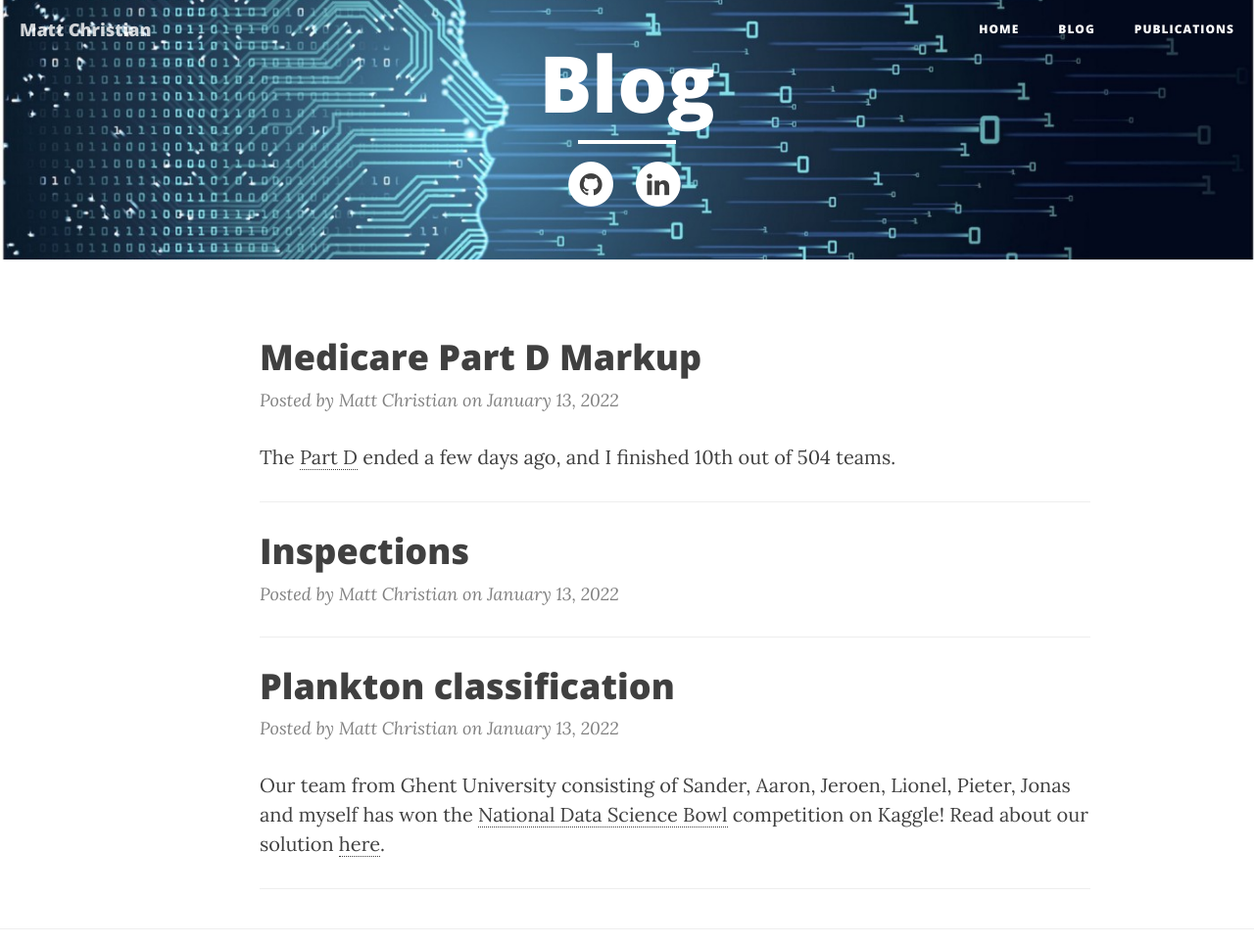
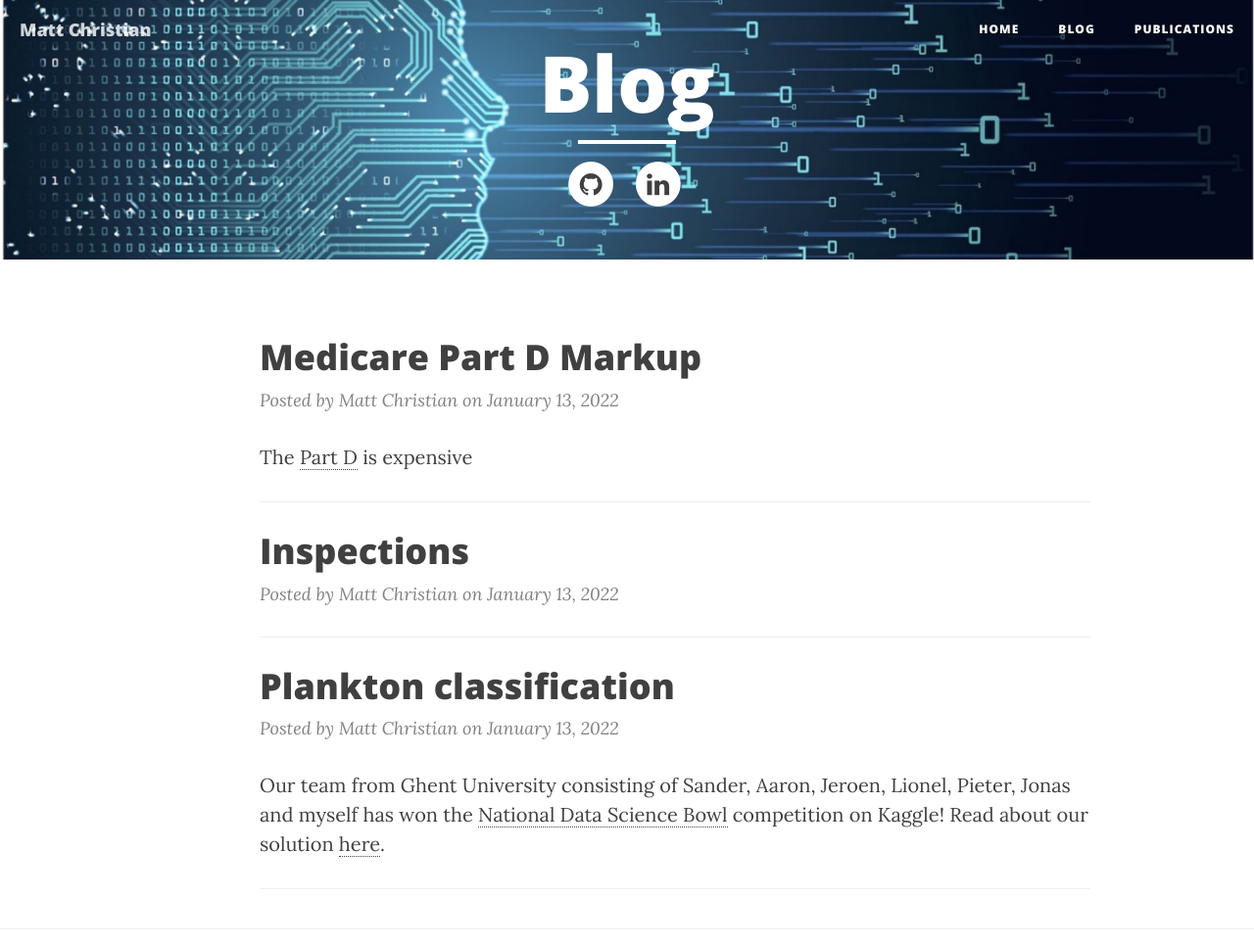
Before and after one commit to analyticalmeanderings/analyticalmeanderings.github.io, a Jekyll site: the page built from blog/index.html, in a window 1280 px wide, cut to the strip 0-965 px from the top of the page. Shown: the whole strip at 98% size. Built offline with Jekyll 4.4.1, drawn with Linux system fonts in a browser that asks for light colours; nearby versions of some CDN libraries; the list of posts is cut into pages by our own code; part of the change alters nothing that is shown.

```diff
--- a/_posts/2022-01-13-partD.markdown
+++ b/_posts/2022-01-13-partD.markdown
@@ -5,50 +5,27 @@ date:       2022-01-13 12:00:00
 author:     "Matt Christian"
 header-img: "img/epilepsy.jpg"
 ---
-The [Part D](http://www.kaggle.com/c/seizure-prediction) ended a few days ago, and I finished 10th out of 504 teams.
+The [Part D](http://www.kaggle.com/c/seizure-prediction) is expensive
 
 <!--more-->
 
-## The problem
+## Gathering the data
 Benmarking is needed.
 
 {% include image.html url="/img/Preictal1hr1m_annot.png" description="An example of a preictal EEG record (3 channels out of 16, picture from Kaggle) " %}
 
-For each 10-minute clip from preictal or interictal one-hour sequence,  we were asked to assign a probability that a given clip is preictal. In the training data the timing of each clip was known. However it wasn't given for the test data clips, so we couldn't use the timing information when building a classifier.
+Three publicly available datasets provide pricing information on more than 42% of drug products sold in the United States.
+1) National Average Drug Acquisition Cost (NADAC). Based on a weekly survey of pharmacies, this dataset covers over 29% of all drug products sold in the United States. While AWP (Average Wholesale Price) represents a published price for the drug based on data from manufacturers, NADAC reflects actual monthly purchasing trends from transacted data.
+2) Medicare Part B. The smallest of the three datasets covers certain outpatient medications.
+3) Medicare Part D. This dataset is focused on prescription drugs and has substantial overlap with the NADAC data.
 
-The evaluation metric was the area under the ROC curve (AUC) calculated for seven available subjects as one big group. It implied an additional challenge since predictions from subject-specific models in general were not well calibrated. Training a single classifier for all subject a priori could not work better because brain activity is a highly individual. The global AUC metric required additional robustness against the choice of the classification threshold, which is crucial in seizure forecasting systems.
+## Benchmarking other datasets
+To compare the relative prices between datasets, we can focus on overlapping NDC groups. NADAC and Part D have 2,751 NDC groups in common. The scatter plot below shows the subset of NDC groups below $10/unit. The iso-cost line in red represents equal pricing between NADAC and Part D. As we can see, more drugs fall above the red line, meaning Part D generally has higher unit prices for the same NDC groups.
 
+{% include image.html url="/img/Preictal1hr1m_annot.png" description="An example of a preictal EEG record (3 channels out of 16, picture from Kaggle) " %}
 
-## The solution: convnets
-The idea of using convnets for EEG was inspired by the research of [Sander Dieleman](http://benanne.github.io/2014/08/05/spotify-cnns.html). In his case, the audio signal was one-dimensional, unlike the EEG signal, which had 15-24 channels depending on the subject. Therefore, the information from different channels has to be combined in some way. I tried various convnets architectures, however, most success I could get when merging features from different channels in the very first layer.
+The "markup" of Part D drug prices, compared to NADAC, is most extreme for lower priced medicines. The figure below shows the average Part D markup for a drug costing more than $10/unit is 8%. As drugs become less expensive, the average Part D markup increases significantly. Drugs costing less than $1/unit show the greatest pricing inequality. Part D prices for these drugs are 3x more expensive than NADAC on average.
 
-The input features itself were very simple and similar to those in [Howbert et al., 2014](http://www.ncbi.nlm.nih.gov/pubmed/24416133): EEG signal was partitioned into nonoverlapping 1 min frames and transformed with DFT. The resulted amplitude spectrum was averaged within 6 frequency bands: delta (0.1-4 Hz), theta (4-8 Hz), alpha (8-12 Hz), beta (12-30 Hz), low­gamma (30-70 Hz) and high­gamma (70-180 Hz). Thus, the dimension of the data clip was equal to $$N\times6\times10$$ (channels $$\times$$  frequency bands $$\times$$ time frames). Additionally in some models I used standard deviation of the signal computed in the same time windows as DFT.
+{% include image.html url="/img/Preictal1hr1m_annot.png" description="An example of a preictal EEG record (3 channels out of 16, picture from Kaggle) " %}
 
-{% include image.html url="/img/model2_annot.png" description="An example of a convnet architecture" %}
-
-Its first layer (C1) performs convolution in a time dimension over all N channels and all 6 frequency bands, so the shape of its filters is $$6\times N \times 1$$. C1 has 16 feature maps each of shape $$1\times10$$. The second layer (C2) performs convolution with 32 filters of size $$16\times2$$. C2 is followed by a global temporal pooling layer GP3, which computes the following statistics: mean, maximum, minimum, variance, geometrical mean, $$L_2$$ norm over 9 values in each feature map from C2. GP3 is fully connected with 128 units in F4 layer. C1 and C2 layers were composed of ReLUs; tanh activation was used in the hidden layer.
-
-I used [Python](https://www.python.org/), [Theano](http://www.deeplearning.net/software/theano/), [NumPy](http://www.numpy.org/) and [SciPy](http://www.scipy.org/scipylib/index.html) to implement the solution.
-Since I didn't have a GPU, I trained everything on CPU, which usually took 2-6 hours to train all individual models for 175K gradient updates with [ADADELTA](http://arxiv.org/abs/1212.5701).
-
-### Model averaging
-As a final model I used a geometric mean of the predictions (normalized to 0-1 range for each subject) obtained from 11 convnets with different hyperparameters: number of feature maps or hidden units in each layer, strides in convolutional layers, amount of dropout and weight decay, etc. Models were also trained on different data, for example, I could take DFT in 0.5 or 2 minute windows or change the frequency bands partition by dividing large gamma bands into two. To augment the training set I took the overlaps between consecutive clips in the same one-hour sequence, regretfully I didn't do it real-time.
-
-### Results
-In the middle of the competition organizers decided to allow use of the test data to calibrate the predictions. I used the simplest form of calibration: unity-based normalization of per-subject predictions. This could improve the AUC on about 0.01. So the final ensemble, where each of 11 models was calibrated, obtained 0.81087 on public and 0.78354 on private datasets. Models averaging was essential to reduce the probability of an unpleasant surprise on the private LB. After the private scores had become available, I found out that some models with relatively high public scores had unexpectedly low private scores and vice versa. A possible explanation I will give in the next section.
-
-
-## Pitfalls of the EEG
-
-In this competition one could easily overfit to the public test set, which explains a large shake up between [public](http://www.kaggle.com/c/seizure-prediction/leaderboard/public) and [private](http://www.kaggle.com/c/seizure-prediction/leaderboard/private) leaderboard standings. Moreover, a tricky cross-validation could track the test score with varying success, and simple validation wasn't even supposed to work. So what is the reason for this phenomena?
-
-The problem lies in the properties of the EEG data: clips, which are close in time are more similar to one another than to the distant clips because brain activity constantly changes. This can be showed via [t-SNE](http://lvdmaaten.github.io/tsne/). If we take all preprocessed data clips (train and test) from one subject, transform them with PCA into vectors with 50 components and take a few sequences it would look like the plot below. Here we can see three clusters of six 10-minute clips (with some outliers), which correspond to different preictal EEG hours.
-
-{% include image.html url="/img/tsne.png" description="t-SNE visualization of the preictal clips from 3 one-hour sequences." %}
-
-Obviously, if the classifier is trained on 5 clips from a green sequence, it is easier to make a correct predictions for the 6th green clip rather than for yellow or red clip from another sequence. Sadly, but in many papers I've seen on seizure prediction, this fact is oftenly neglected. Many authors report cross-validation or validation results, which are unlikely to be as optimistic at test time, when the device is actually implanted in one's brain.
-
-## Conclusions
-This competition outlined a lot of open questions in the field of seizure prediction. These problems are solvable, so epilepsy patients hopefully could get reliable seizure advisory systems in the nearest future.
-
-The competition was a basis for my thesis, which can be found in my [GitHub repository](https://github.com/IraKorshunova/kaggle-seizure-prediction) along with its code.
+To learn more about how drug pricing impacts shortage risk, please visit our website
```
